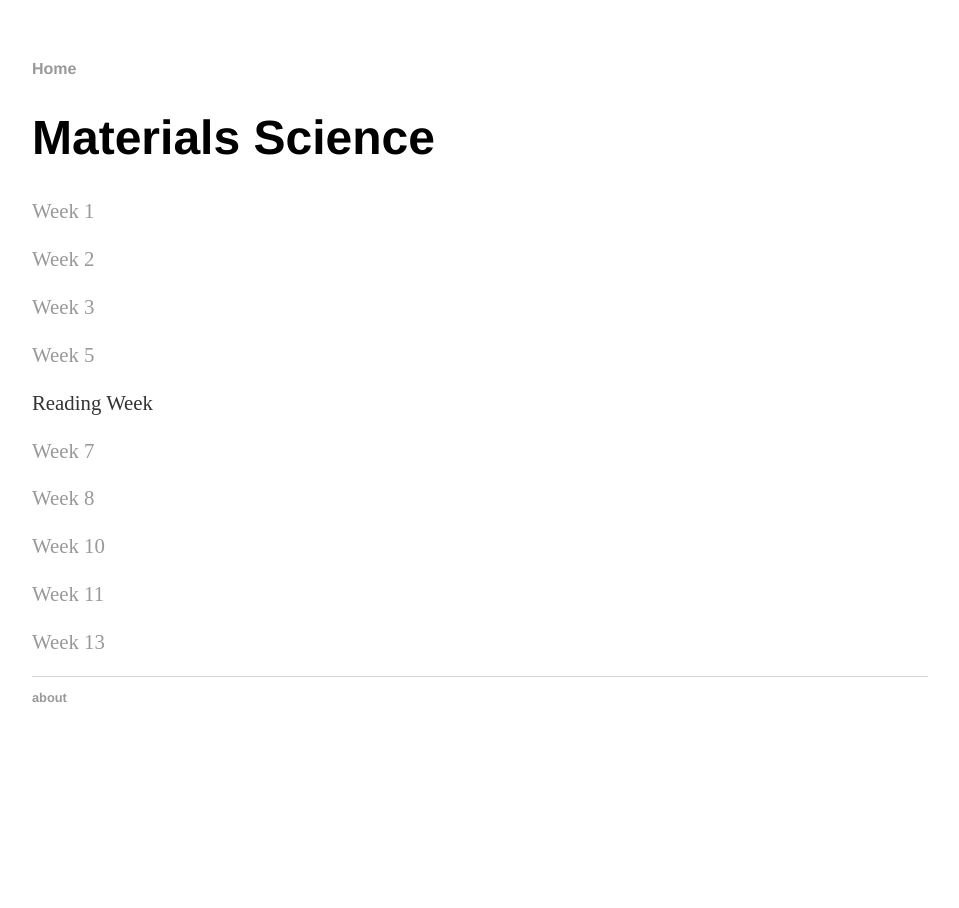
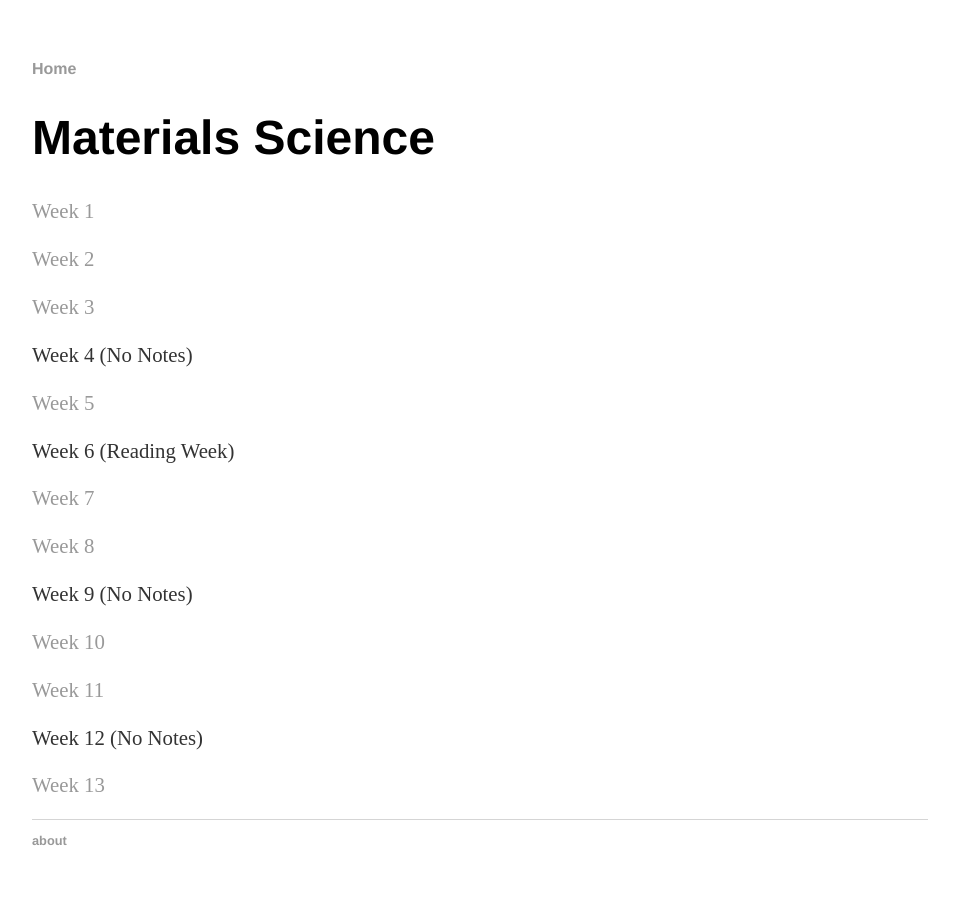
Before and after one commit to GenNotes/GenNotes.github.io, a Jekyll site: the page built from ECHE-4032/index.html, in a window 1280 px wide. Shown: the whole page, without its empty margins (160-1119 px from the left). Built offline with Jekyll 4.4.1, drawn with Linux system fonts in a browser that asks for light colours.

Commit message:
Update index.html

```diff
--- a/ECHE-4032/index.html
+++ b/ECHE-4032/index.html
@@ -8,12 +8,15 @@ title: Materials Science
 	<p><a href="MatSci-W1.pdf"> Week 1 </a></p>
 	<p><a href="MatSci-W2.pdf"> Week 2 </a></p>
  	<p><a href="MatSci-W3.pdf"> Week 3 </a></p>
+	<p> Week 4 (No Notes) </p>
 	<p><a href="MatSci-W5.pdf"> Week 5 </a></p>
-	<p> Reading Week </p>
+	<p> Week 6 (Reading Week) </p>
 	<p><a href="MatSci-W7.pdf"> Week 7 </a></p>
 	<p><a href="MatSci-W8.pdf"> Week 8 </a></p>
+	<p> Week 9 (No Notes) </p>
 	<p><a href="MatSci-W10.pdf"> Week 10 </a></p>
 	<p><a href="MatSci-W11.pdf"> Week 11 </a></p>
+	<p> Week 12 (No Notes) </p>
  	<p><a href="MatSci-W13.pdf"> Week 13 </a></p>
 
 </div><!-- /.blurb -->
```
